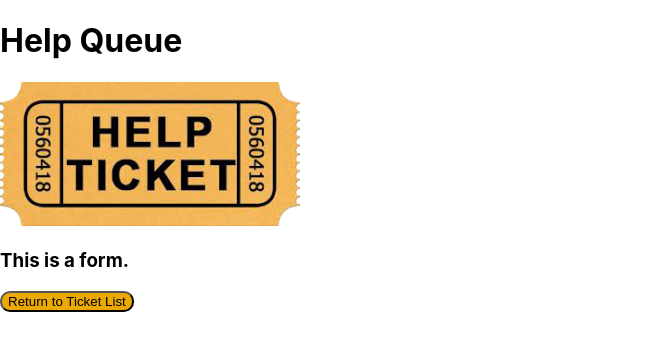
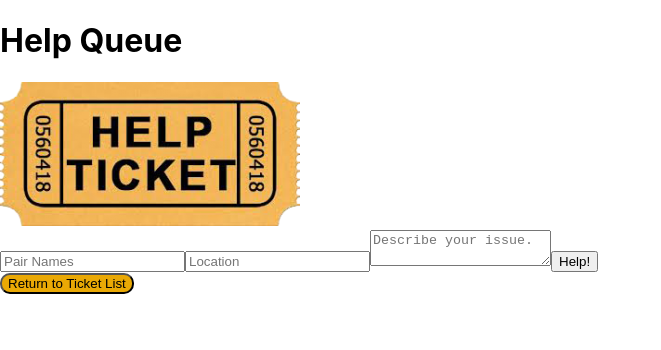
Before and after one commit to johnwhittenstudio/help-queue, a React (Create React App) app: page / in a window 1280 px wide. Both pictures are taken after a click on the button "Add ticket". Shown: the top 350 px of the page, without its empty margins (0-661 px from the left). Built offline with nearby package versions, Linux system fonts and the light colour scheme.

Commit message:
added a form

```diff
--- a/src/components/NewTicketForm.js
+++ b/src/components/NewTicketForm.js
@@ -1,9 +1,31 @@
 import React from "react";
+import { v4 } from 'uuid';
 
-function NewTicketForm(props){
+function NewTicketForm(){
+
+  function handleNewTicketFormSubmission(event) {
+    event.preventDefault();
+    console.log(event.target.names.value);
+    console.log(event.target.location.value);
+    console.log(event.target.issue.value);
+  }
+
   return (
     <React.Fragment>
-      <h3>This is a form.</h3>
+      <form onSubmit={handleNewTicketFormSubmission}>
+        <input
+          type='text'
+          name='names'
+          placeholder='Pair Names' />
+        <input
+          type='text'
+          name='location'
+          placeholder='Location' />
+        <textarea
+          name='issue'
+          placeholder='Describe your issue.' />
+        <button type='submit'>Help!</button>
+      </form>
     </React.Fragment>
   );
 }
```
